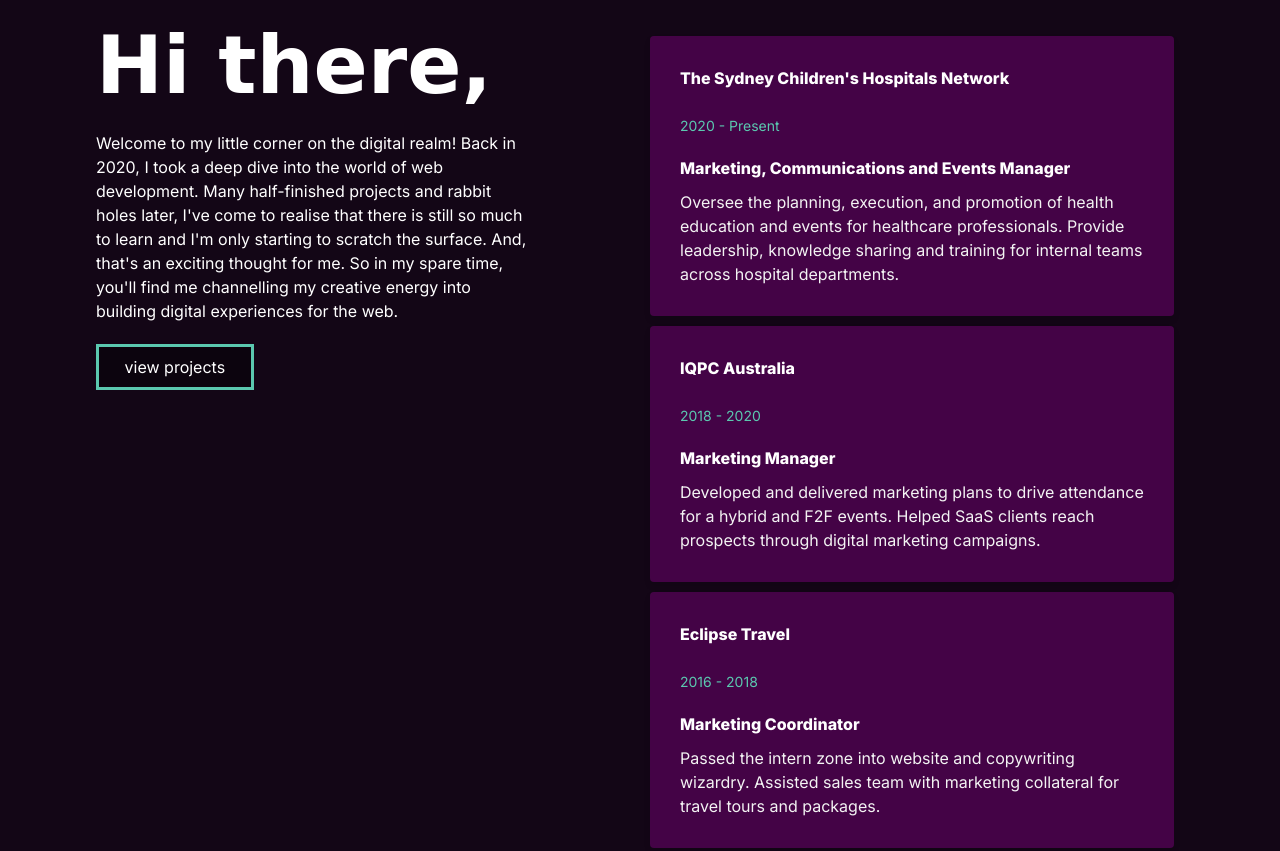
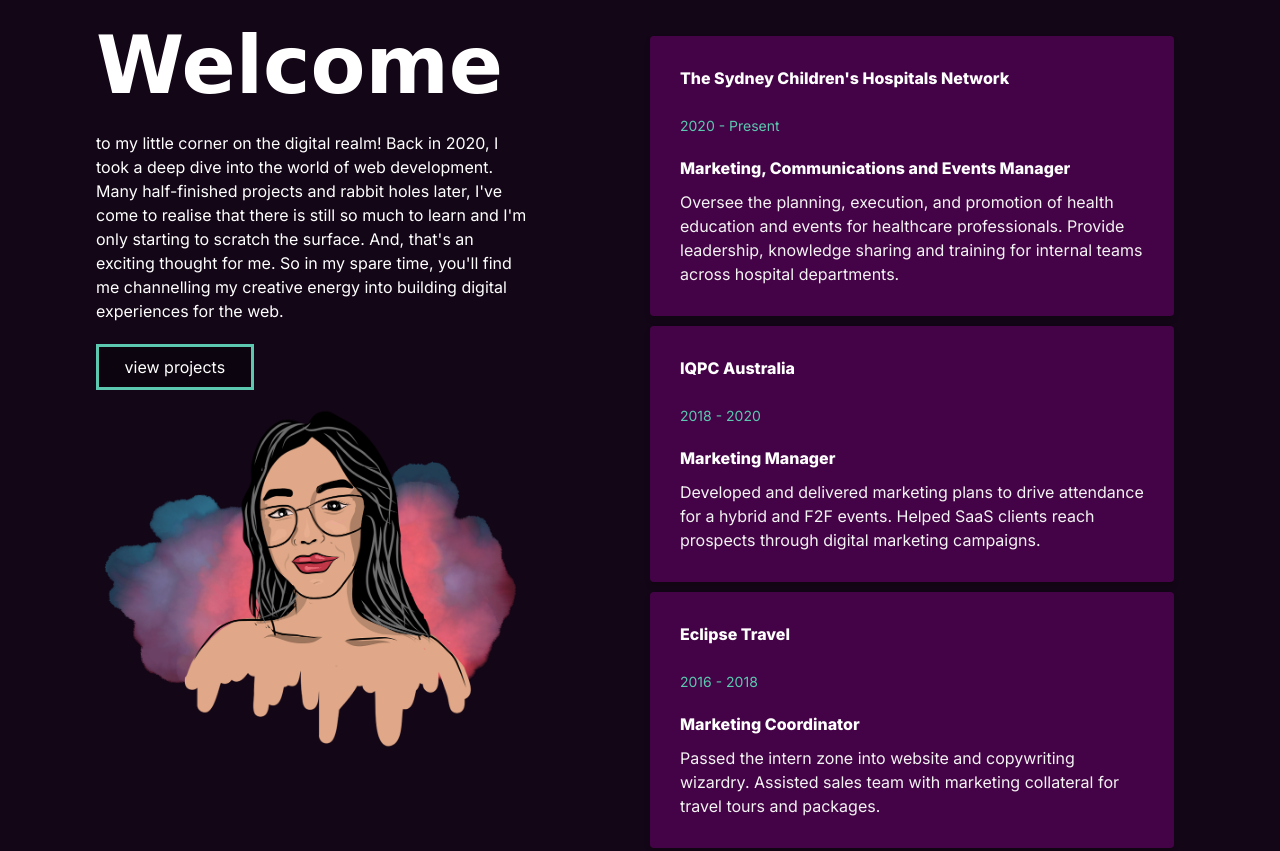
Before and after one commit to michbotx/codemich, a plain HTML site: page index.html in a window 1280 px wide. Shown: the part 880-1731 px from the top of the page. Drawn offline with Linux system fonts and the light colour scheme; a web font is replaced by a local one.

Commit message:
graphic update

```diff
--- a/index.html
+++ b/index.html
@@ -38,11 +38,13 @@
         <div class="about__wrapper">
           <div class="custom">
             <div id="about">
-              <h1>Hi there,</h1>
+              <h1>Welcome</h1>
               <p>
-                Welcome to my little corner on the digital realm! Back in 2020, I took a deep dive into the world of web development. Many half-finished projects and rabbit holes later, I've come to realise that there is still so much to learn and I'm only starting to scratch the surface. And, that's an exciting thought for me. So in my spare time, you'll find me channelling my creative energy into building digital experiences for the web.
+                 to my little corner on the digital realm! Back in 2020, I took a deep dive into the world of web development. Many half-finished projects and rabbit holes later, I've come to realise that there is still so much to learn and I'm only starting to scratch the surface. And, that's an exciting thought for me. So in my spare time, you'll find me channelling my creative energy into building digital experiences for the web.
               </p>
               <a class="cta" href="#projects">view projects</a>
+              <img src="public/mich-2d.png" alt="mich-2d" id="mich-2d">
+
             </div>
 
             <div class="experiences-wrapper">
--- a/styles.css
+++ b/styles.css
@@ -284,6 +284,12 @@ span {
     font-weight: 600;
 }
 
+
+/* immage */
+
+#mich-2d {
+
+}
 /* ########## MEDIA QUERIES ##########  */
 
 
```
Also changed, not shown: public/mich-2d.png (added), public/mich-gif.gif (added).
